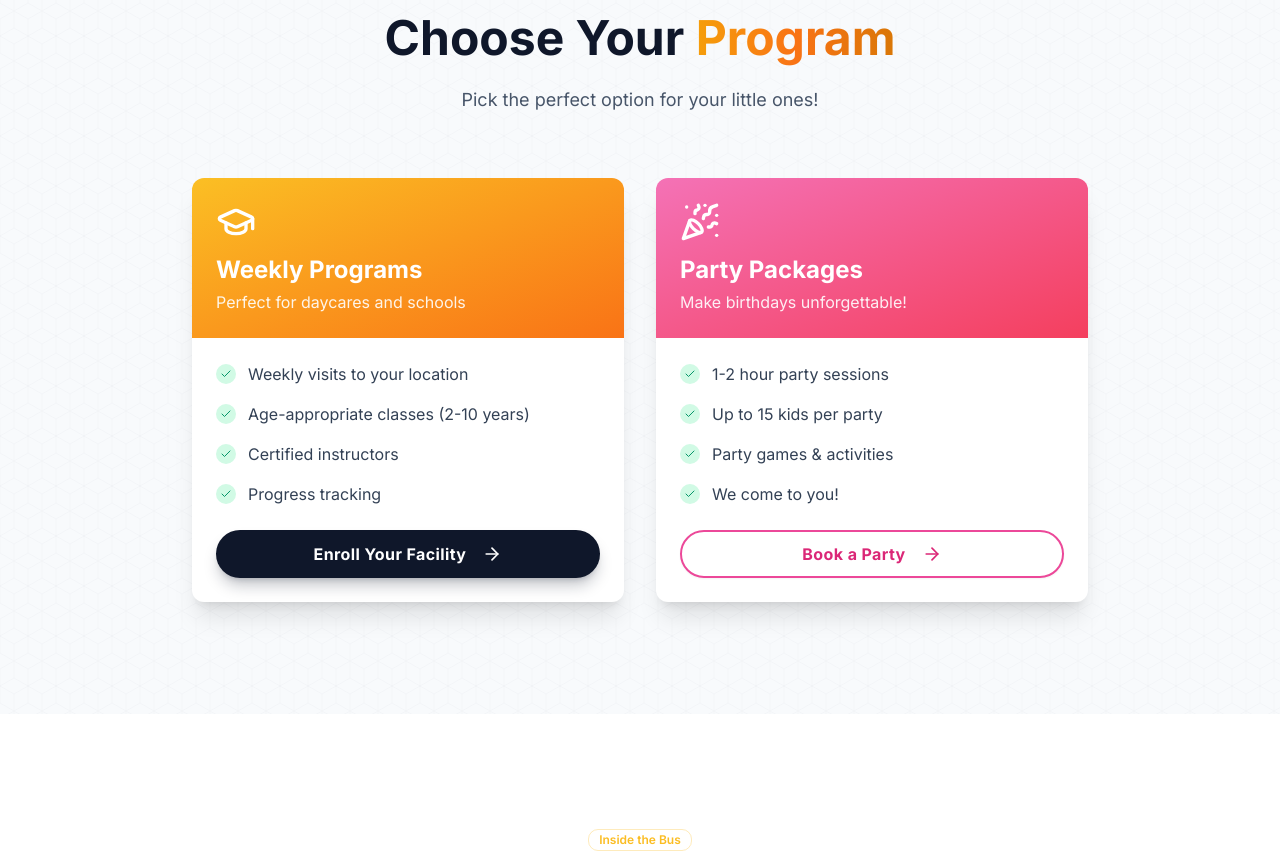
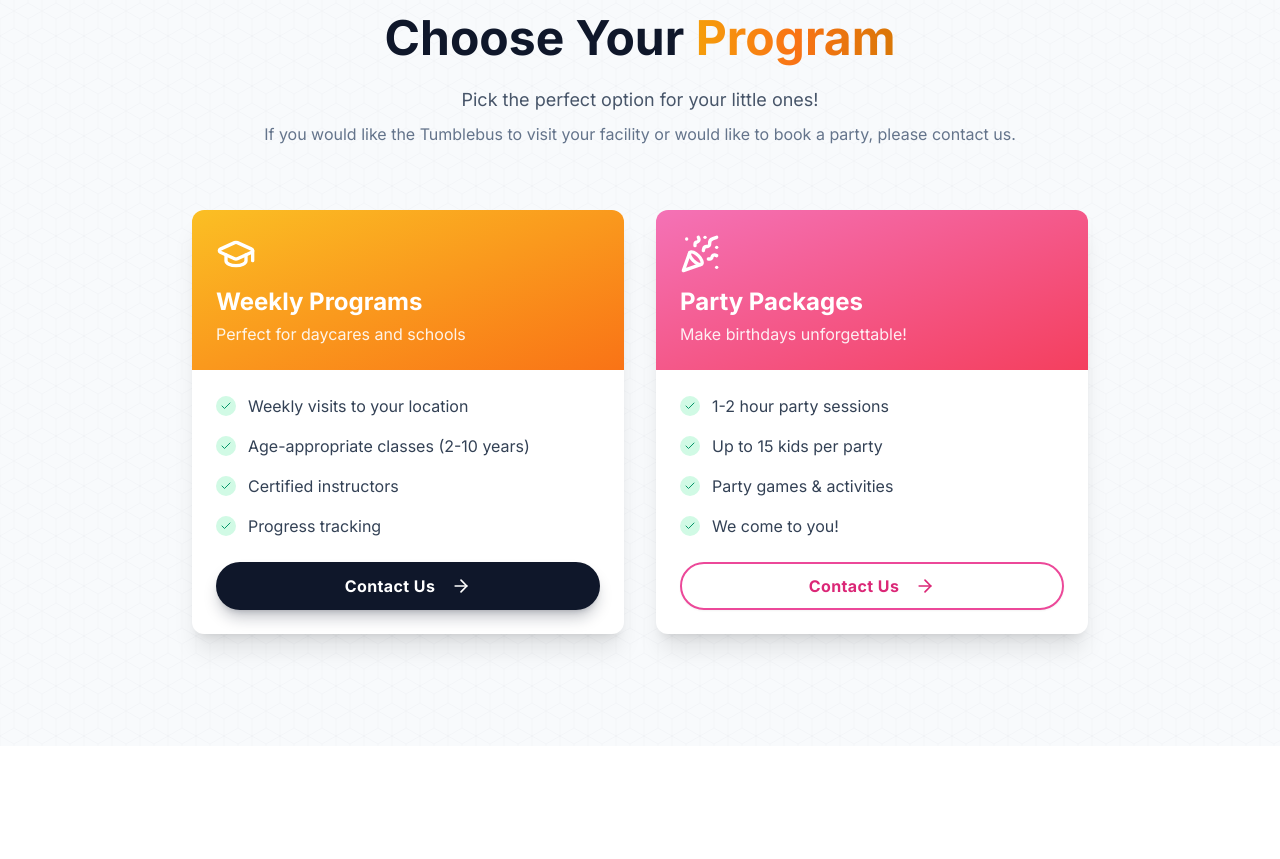
Before and after one commit to sharziki/bizzyb-tumblebus, a Next.js app: page / in a window 1280 px wide. Shown: the part 1480-2339 px from the top of the page. Built offline with nearby package versions, Linux system fonts and the light colour scheme.

Commit message:
Services section: link to Contact Us instead of Enroll, add subtext

```diff
--- a/app/page.tsx
+++ b/app/page.tsx
@@ -372,7 +372,8 @@ export default function HomePage() {
               <h2 className="text-3xl md:text-5xl font-bold text-slate-900 mb-6">
                 Choose Your <span className="text-gradient-honey">Program</span>
               </h2>
-              <p className="text-lg text-slate-600">Pick the perfect option for your little ones!</p>
+              <p className="text-lg text-slate-600 mb-2">Pick the perfect option for your little ones!</p>
+              <p className="text-base text-slate-500">If you would like the Tumblebus to visit your facility or would like to book a party, please contact us.</p>
             </motion.div>
 
             <div className="grid md:grid-cols-2 gap-8 max-w-4xl mx-auto">
@@ -400,12 +401,12 @@ export default function HomePage() {
                         </li>
                       ))}
                     </ul>
-                    <Link href="/enroll">
+                    <a href="#contact">
                       <Button className="w-full bg-slate-900 hover:bg-slate-800 text-white rounded-full h-12">
-                        Enroll Your Facility
+                        Contact Us
                         <ArrowRight className="w-4 h-4 ml-2" />
                       </Button>
-                    </Link>
+                    </a>
                   </CardContent>
                 </Card>
               </motion.div>
@@ -434,12 +435,12 @@ export default function HomePage() {
                         </li>
                       ))}
                     </ul>
-                    <Link href="/enroll">
+                    <a href="#contact">
                       <Button variant="outline" className="w-full border-2 border-pink-500 text-pink-600 hover:bg-pink-50 rounded-full h-12">
-                        Book a Party
+                        Contact Us
                         <ArrowRight className="w-4 h-4 ml-2" />
                       </Button>
-                    </Link>
+                    </a>
                   </CardContent>
                 </Card>
               </motion.div>
```
